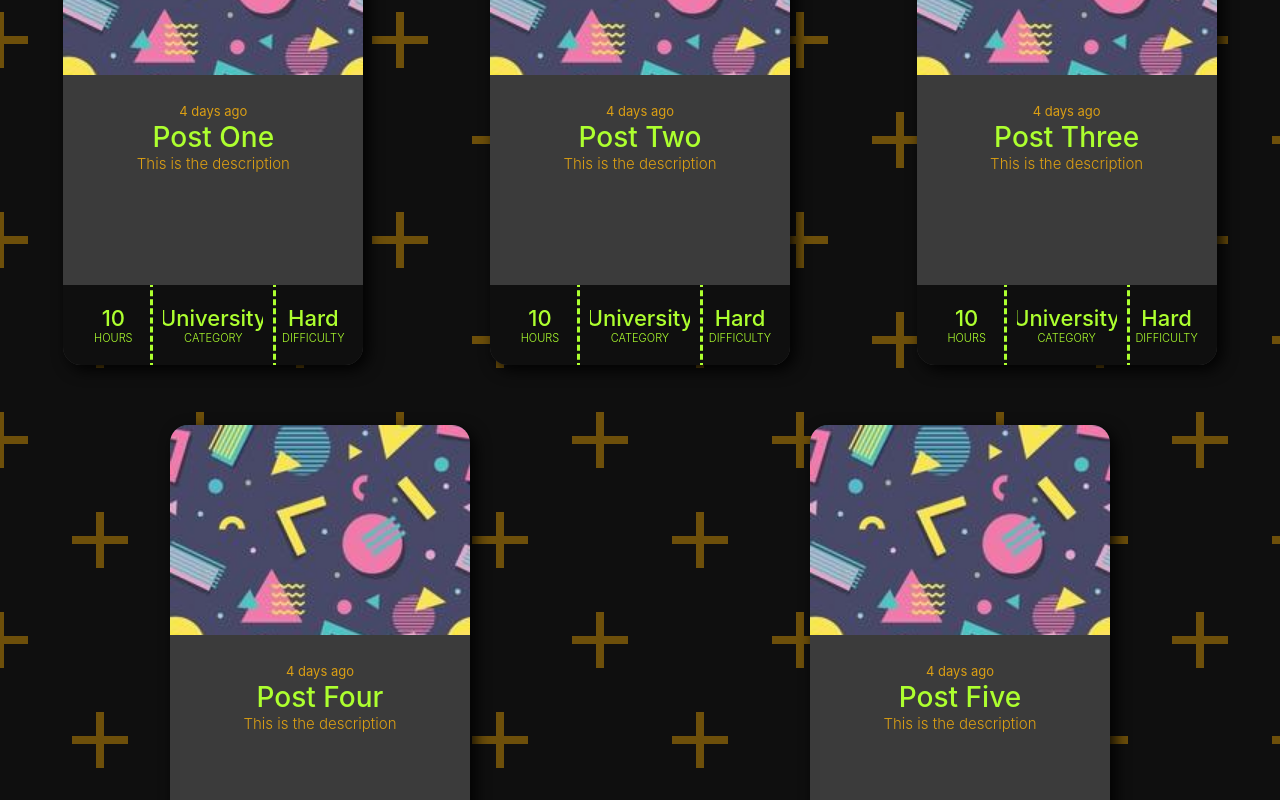
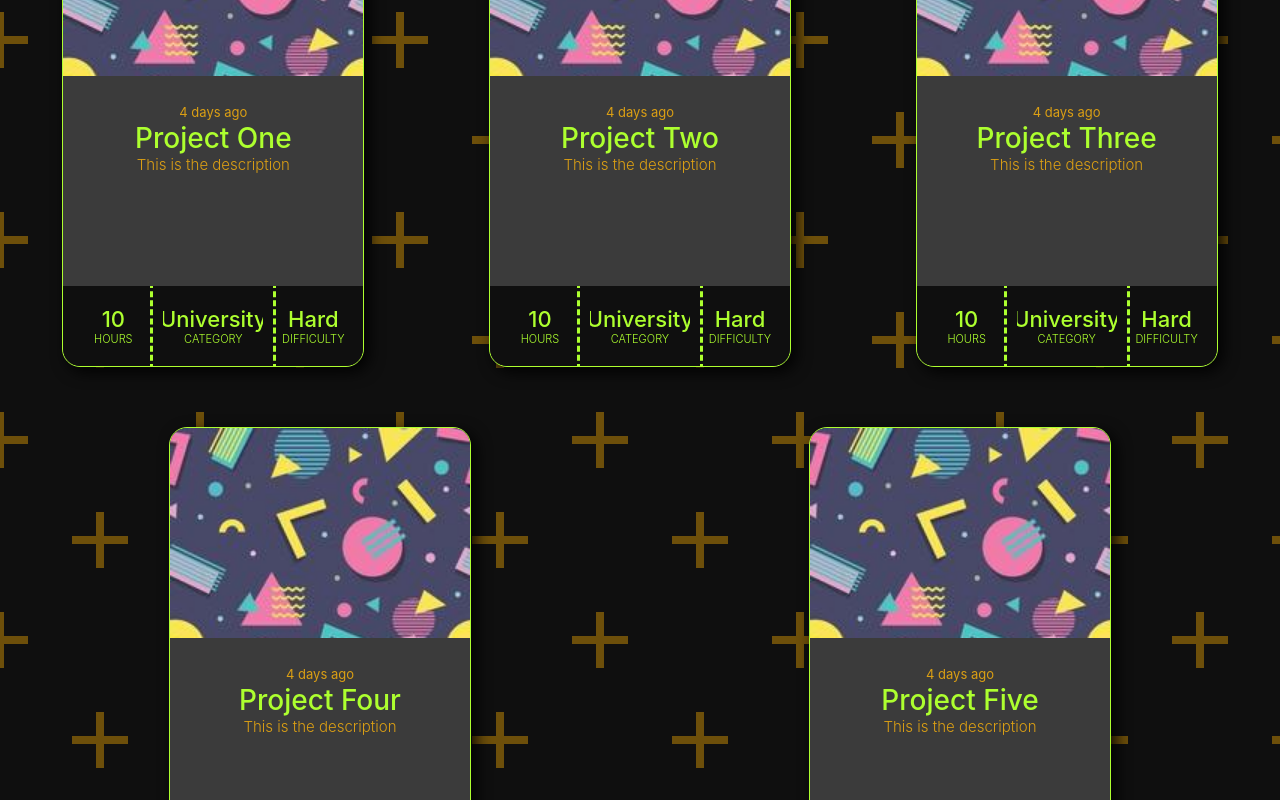
Before and after one commit to Jimbok21/react-website, a React (Create React App) app: page / in a window 1280 px wide. Shown: the part 2160-2960 px from the top of the page. Built offline with nearby package versions, Linux system fonts and the light colour scheme.

Commit message:
change outline when hover on projects and from post to project

```diff
--- a/src/components/projects/Projects.jsx
+++ b/src/components/projects/Projects.jsx
@@ -13,7 +13,7 @@ const Projects = () => {
           <div class="card-image"></div>
           <div class="card-text">
             <span class="date">4 days ago</span>
-            <h2>Post One</h2>
+            <h2>Project One</h2>
             <p>This is the description</p>
           </div>
           <div class="card-stats">
@@ -36,7 +36,7 @@ const Projects = () => {
           <div class="card-image"></div>
           <div class="card-text">
             <span class="date">4 days ago</span>
-            <h2>Post Two</h2>
+            <h2>Project Two</h2>
             <p>This is the description</p>
           </div>
           <div class="card-stats">
@@ -59,7 +59,7 @@ const Projects = () => {
           <div class="card-image"></div>
           <div class="card-text">
             <span class="date">4 days ago</span>
-            <h2>Post Three</h2>
+            <h2>Project Three</h2>
             <p>This is the description</p>
           </div>
           <div class="card-stats">
@@ -82,7 +82,7 @@ const Projects = () => {
           <div class="card-image"></div>
           <div class="card-text">
             <span class="date">4 days ago</span>
-            <h2>Post Four</h2>
+            <h2>Project Four</h2>
             <p>This is the description</p>
           </div>
           <div class="card-stats">
@@ -105,7 +105,7 @@ const Projects = () => {
           <div class="card-image"></div>
           <div class="card-text">
             <span class="date">4 days ago</span>
-            <h2>Post Five</h2>
+            <h2>Project Five</h2>
             <p>This is the description</p>
           </div>
           <div class="card-stats">
--- a/src/components/projects/projects.css
+++ b/src/components/projects/projects.css
@@ -29,6 +29,7 @@
     grid-template-rows: 210px 210px 80px;
     grid-template-areas: "image" "text" "stats";
 
+    border: 1px solid var(--color-primary);
     border-radius: 18px;
     background: var(--color-bg-variant);
     box-shadow: 5px 5px 15px rgba(0,0,0,0.9);
@@ -101,4 +102,5 @@
 .card:hover {
     transform: scale(1.2);
     box-shadow: 5px 5px 15px rgba(0,0,0,0.6);
+    border: 1px solid var(--color-primary-variant);
 }
```
